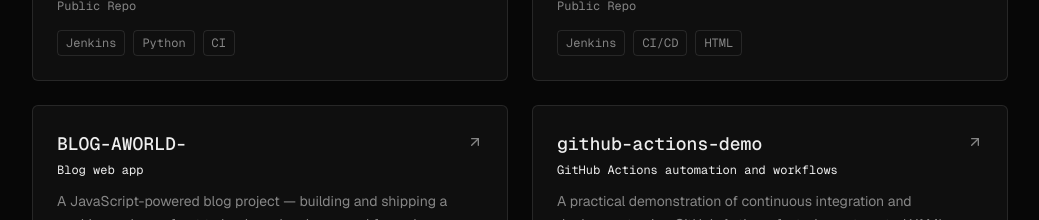
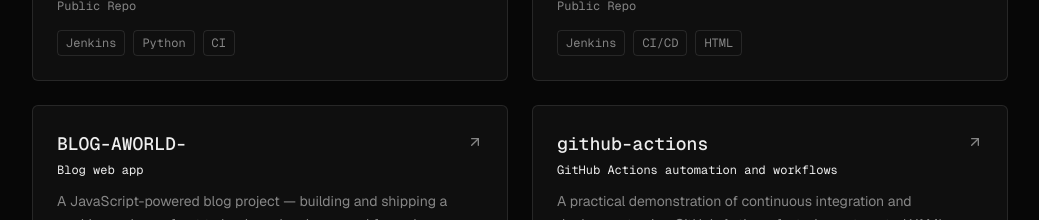
Before and after one commit to hahapratik/portfolio, a Next.js app: page / in a window 1280 px wide. Shown: the part 1780-2000 px from the top of the page, without its empty margins (120-1159 px from the left). Built offline with nearby package versions, Linux system fonts and the light colour scheme.

Commit message:
Rename project title from 'github-actions-demo' to 'github-actions'

```diff
--- a/components/projects.tsx
+++ b/components/projects.tsx
@@ -29,7 +29,7 @@ const projects = [
     link: 'https://github.com/hahapratik/BLOG-AWORLD-',
   },
    {
-    title: 'github-actions-demo',
+    title: 'github-actions',
     role: 'GitHub Actions automation and workflows',
     description:
       'A practical demonstration of continuous integration and deployment using GitHub Actions, featuring automated YAML pipelines for building, testing, and delivering code directly within GitHub.',
```
